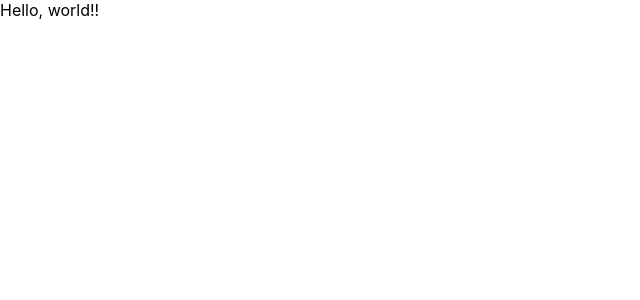
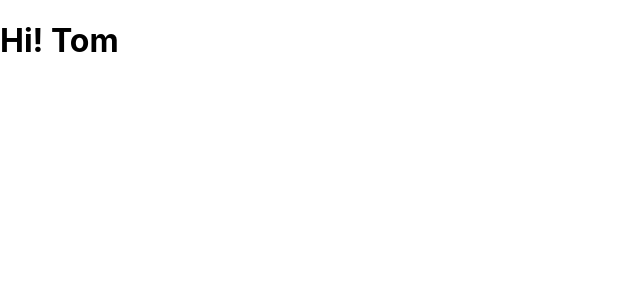
Before and after one commit to yuryofujita/udemy-react-redux-crud-application, a React (Create React App) app: page / in a window 1280 px wide. Shown: the top 300 px of the page, without its empty margins (0-640 px from the left). Built offline with nearby package versions, Linux system fonts and the light colour scheme.

Commit message:
learn jsx

```diff
--- a/src/App.js
+++ b/src/App.js
@@ -4,12 +4,17 @@ import React, {Component} from "react";
 //     <div>Hello World!</div>
 //   );
 // }
+// function App() {
+//   return React.createElement(
+//     "div",
+//     null,
+//     "Hello, world!!"
+//   );
+// }
 function App() {
-  return React.createElement(
-    "div",
-    null,
-    "Hello, world!!"
-  );
+  const greeting = "Hi! Tom";
+  const dom = <h1 className= "foo">{ greeting }</h1>
+  return dom;
 }
 
 export default App;
```
